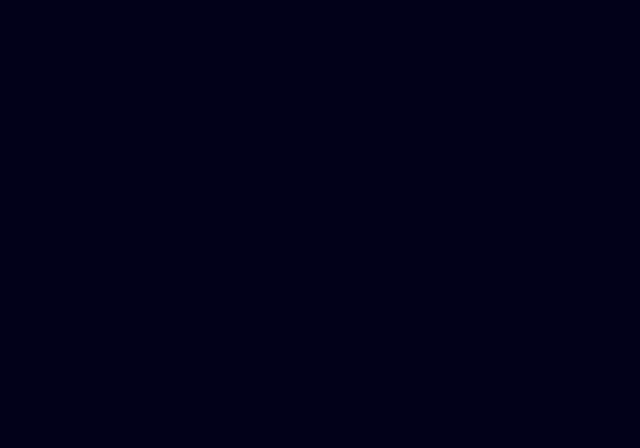
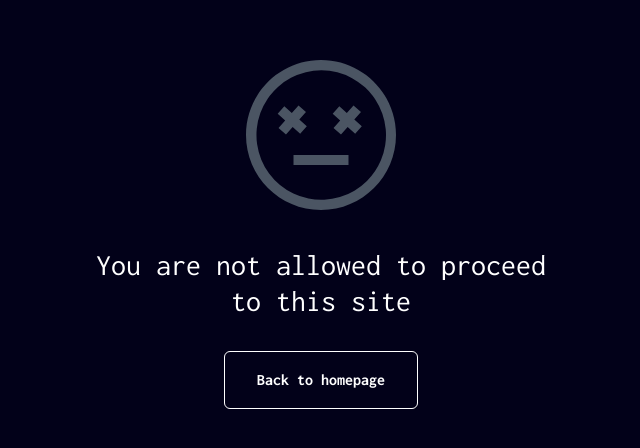
Before and after one commit to noorshanu/nsfw-frontend, a React (Create React App) app: page /notallowed in a window 1280 px wide. Before the commit this address had no page. Shown: the part 160-608 px from the top of the page, without its empty margins (319-959 px from the left). Built offline with nearby package versions, Linux system fonts and the light colour scheme; a web font is replaced by a local one.

Commit message:
Not allowed page added

```diff
--- a/src/App.js
+++ b/src/App.js
@@ -1,5 +1,6 @@
 import {BrowserRouter as Router,Routes, Route} from 'react-router-dom'
 import Home from './Pages/Home';
+import NotAllowed from './Pages/NotAllowed';
 
 
 function App() {
@@ -8,6 +9,7 @@
     <Router>
       <Routes>
         <Route exact path='/' element={<Home/>}/>
+        <Route exact path='/notallowed' element={<NotAllowed/>}/>
       </Routes>
     </Router>
     </>
--- a/src/Components/Modal/Modal.js
+++ b/src/Components/Modal/Modal.js
@@ -1,11 +1,11 @@
 import { Fragment, useRef, useState } from "react";
 import { Dialog, Transition } from "@headlessui/react";
 import { ExclamationTriangleIcon } from "@heroicons/react/24/outline";
+import { Router } from "react-router-dom";
 
 export default function Modal() {
   const [open, setOpen] = useState(true);
 
-  const cancelButtonRef = useRef(null);
 
   return (
     <Transition.Root show={open} as={Fragment}>
@@ -78,7 +78,7 @@
                     type="button"
                     className="inline-flex w-full justify-center rounded-md bg-white px-3 py-2 text-sm font-semibold text-gray-900 shadow-sm ring-1 ring-inset ring-gray-300 hover:bg-gray-50 sm:mt-0 sm:w-auto"
                     onClick={() => {
-                        window.location.href = "https://www.google.com/";
+                        window.location.href="/notallowed"
                     }}
 
                   >
--- /dev/null
+++ b/src/Pages/NotAllowed.js
@@ -0,0 +1,20 @@
+import React from 'react'
+
+const NotAllowed = () => {
+  return (
+    <>
+	<div className="h-[90vh] w-screen flex flex-col items-center justify-center px-5 mx-auto my-8 space-y-8 text-center sm:max-w-xl">
+		<svg xmlns="http://www.w3.org/2000/svg" viewBox="0 0 512 512" className="w-40 h-40 text-gray-600">
+			<path fill="currentColor" d="M256,16C123.452,16,16,123.452,16,256S123.452,496,256,496,496,388.548,496,256,388.548,16,256,16ZM403.078,403.078a207.253,207.253,0,1,1,44.589-66.125A207.332,207.332,0,0,1,403.078,403.078Z"></path>
+			<rect width="176" height="32" x="168" y="320" fill="currentColor"></rect>
+			<polygon fill="currentColor" points="210.63 228.042 186.588 206.671 207.958 182.63 184.042 161.37 162.671 185.412 138.63 164.042 117.37 187.958 141.412 209.329 120.042 233.37 143.958 254.63 165.329 230.588 189.37 251.958 210.63 228.042"></polygon>
+			<polygon fill="currentColor" points="383.958 182.63 360.042 161.37 338.671 185.412 314.63 164.042 293.37 187.958 317.412 209.329 296.042 233.37 319.958 254.63 341.329 230.588 365.37 251.958 386.63 228.042 362.588 206.671 383.958 182.63"></polygon>
+		</svg>
+		<p className="text-3xl text-white">You are not allowed to proceed to this site</p>
+		<a rel="noopener noreferrer" href="/" className="px-8 py-3 font-semibold rounded bg-transparent border border-white text-white ">Back to homepage</a>
+	</div>
+    </>
+  )
+}
+
+export default NotAllowed
```
